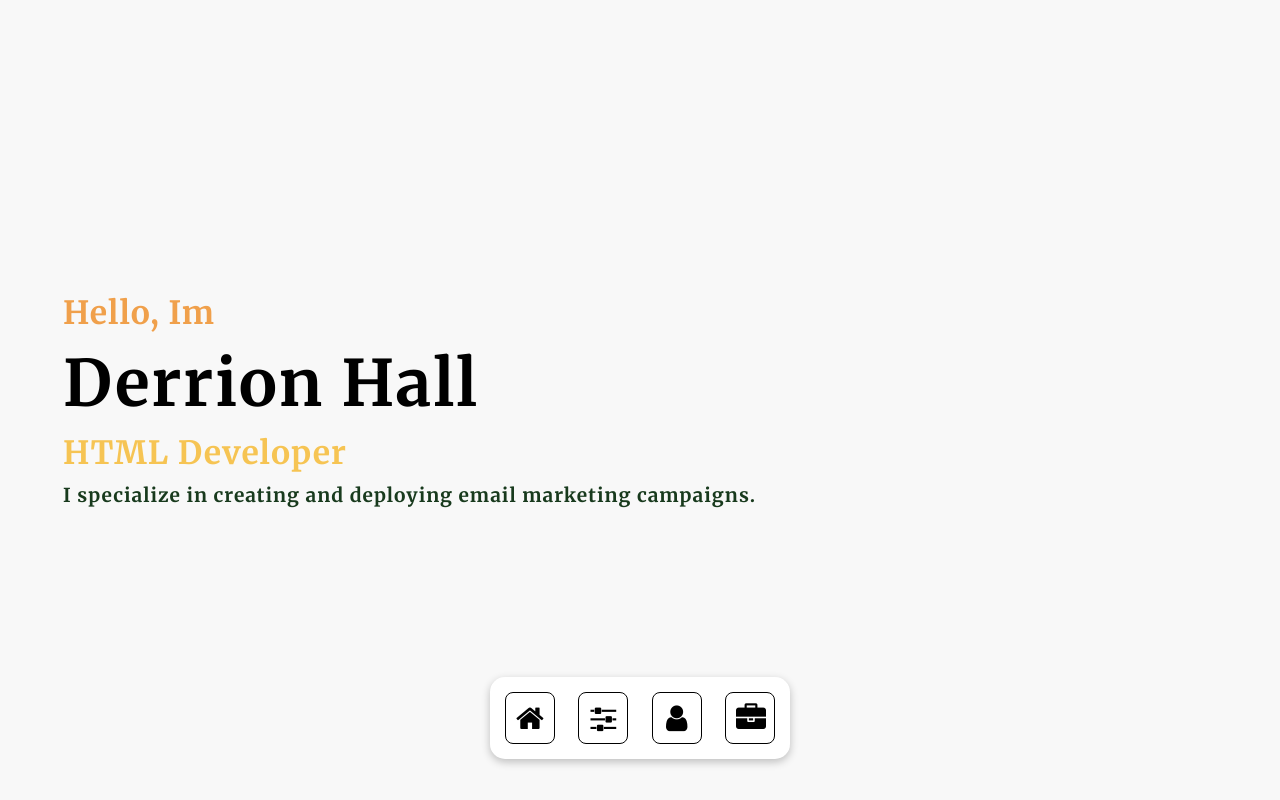
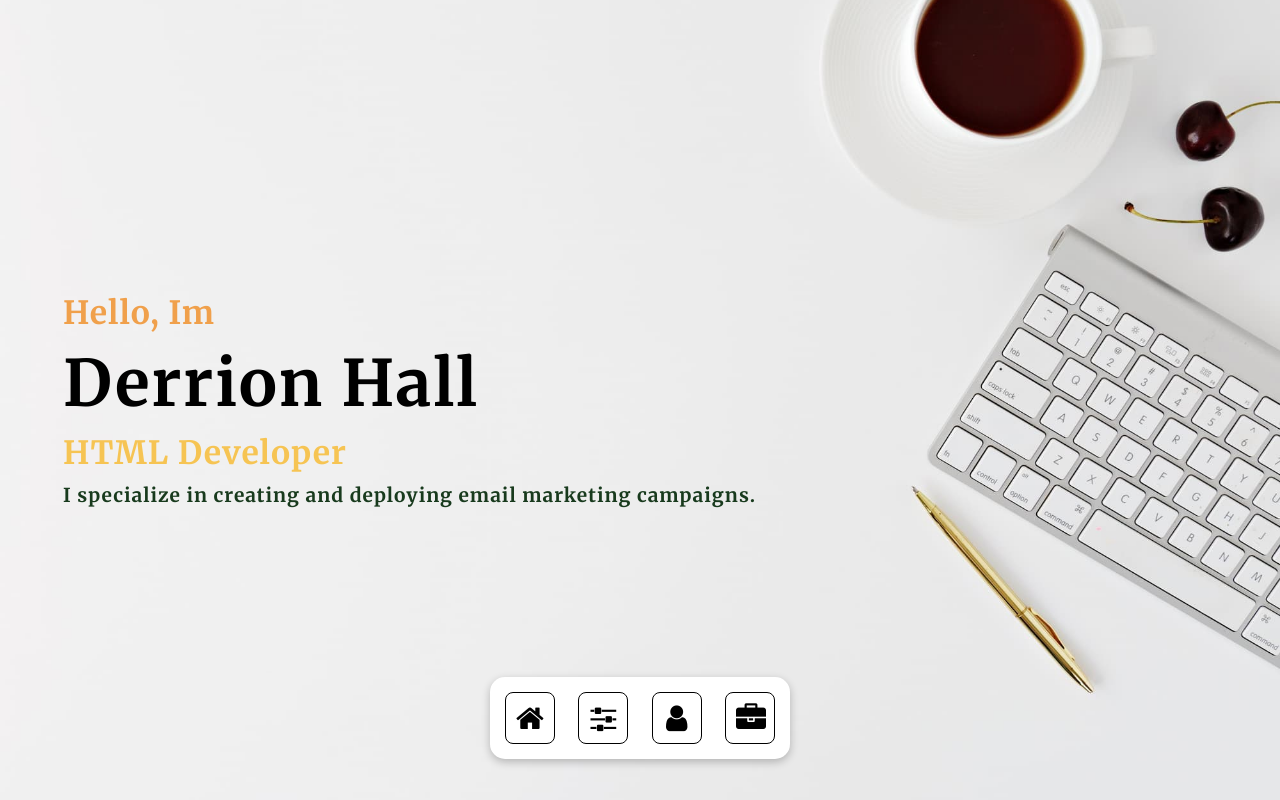
Before and after one commit to dmalikhall/main-email-portfolio, a plain HTML site: page index.html in a window 1280 px wide. Shown: the top 800 px of the page. Drawn offline with Linux system fonts and the light colour scheme; the site is published under a folder, as on GitHub Pages, so addresses that start at the root find nothing; files whose address does not match are found by name.

Commit message:
hero image

```diff
--- a/styles.css
+++ b/styles.css
@@ -69,7 +69,7 @@ nav .link-btn i {
 }
 
 .hero-section {
-    background-image: url(/email-portfolio/images/leone-venter-VieM9BdZKFo-unsplash\ \(1\).jpg);
+    background-image: url(./images/leone-venter-VieM9BdZKFo-unsplash\ \(1\).jpg);
     background-size: cover;
     background-position: center;
     height: 100vh;
```
